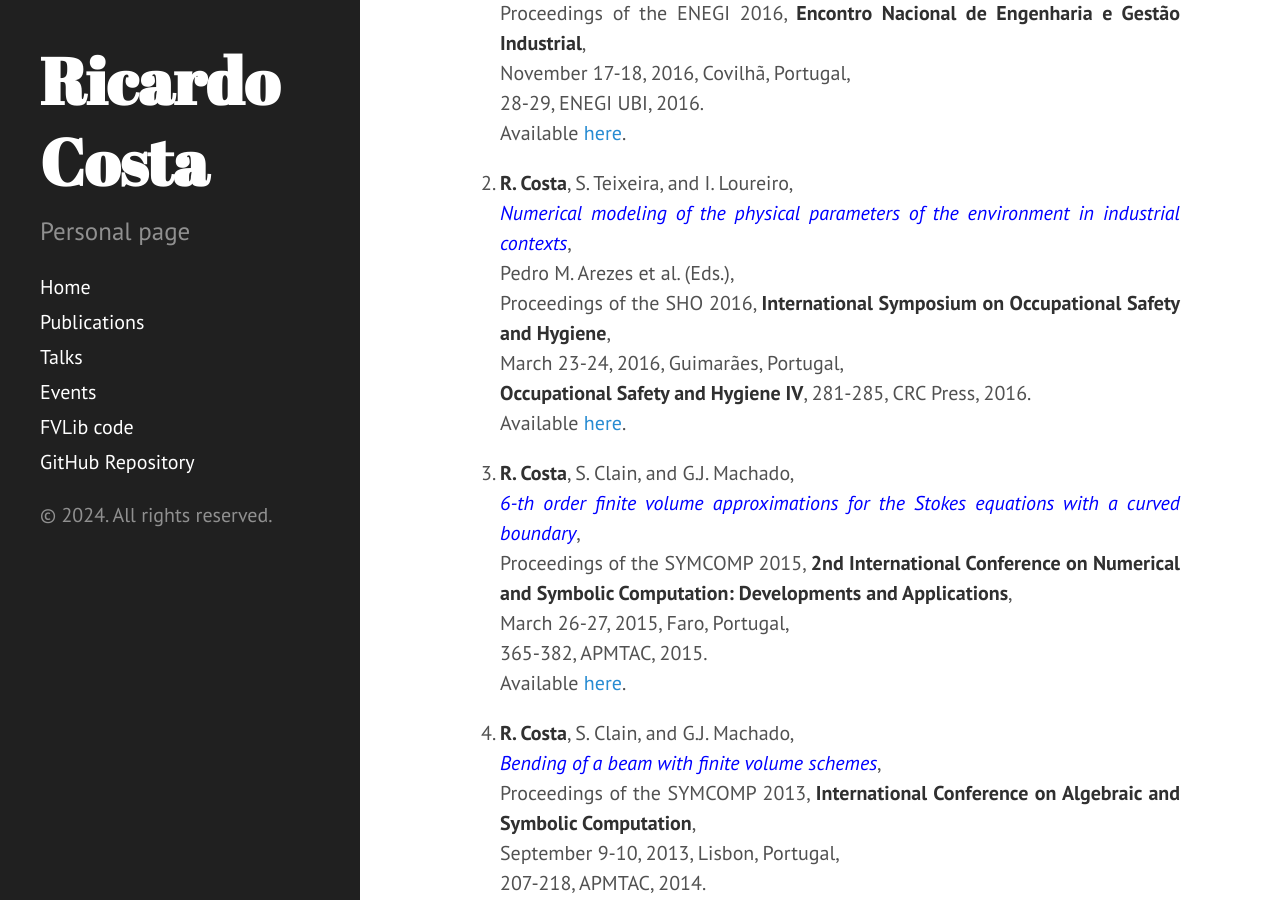
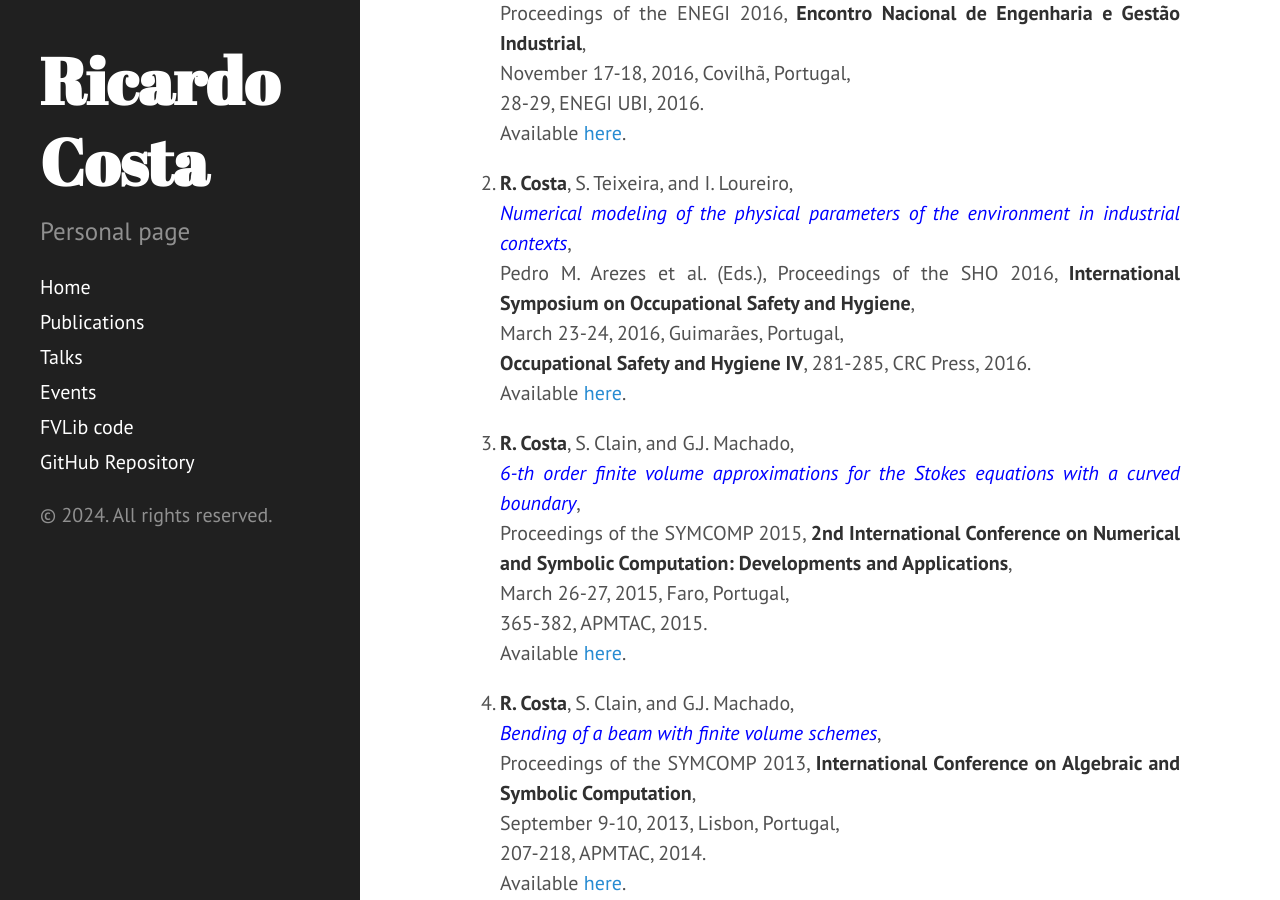
Before and after one commit to ricardodpcosta/ricardodpcosta.github.io, a Jekyll site: the page built from publications.md, in a window 1280 px wide and 900 px high, scrolled down 3737 px. Built offline with Jekyll 4.4.1, drawn with Linux system fonts in a browser that asks for light colours; Markdown is read by kramdown in place of the engine named in the settings.

```diff
--- a/publications.md
+++ b/publications.md
@@ -121,8 +121,7 @@ Available [here](https://www.ubi.pt/Ficheiros/Paginas/684/Proceedings.pdf).
 
 1. **R. Costa**, S. Teixeira, and I. Loureiro,\
 <span style="color:blue">_Numerical modeling of the physical parameters of the environment in industrial contexts_</span>,\
-Pedro M. Arezes et al. (Eds.),\
-Proceedings of the SHO 2016, **International Symposium on Occupational Safety and Hygiene**,\
+Pedro M. Arezes et al. (Eds.), Proceedings of the SHO 2016, **International Symposium on Occupational Safety and Hygiene**,\
 March 23-24, 2016, Guimarães, Portugal,\
 **Occupational Safety and Hygiene IV**, 281-285, CRC Press, 2016.\
 Available [here](http://doi.org/10.1201/B21172-56).
```
